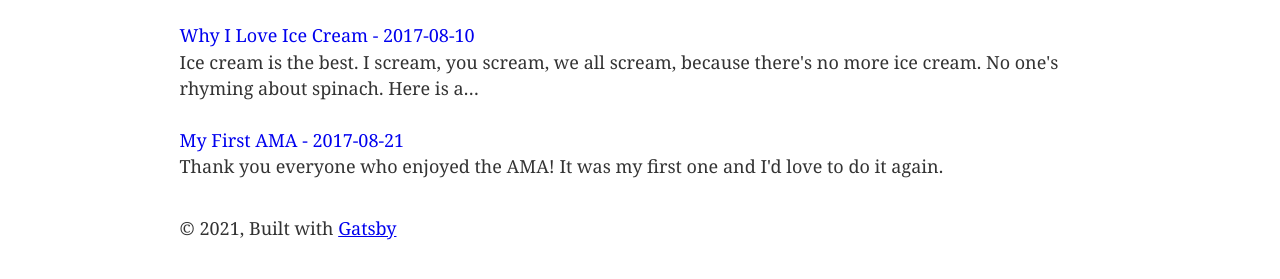
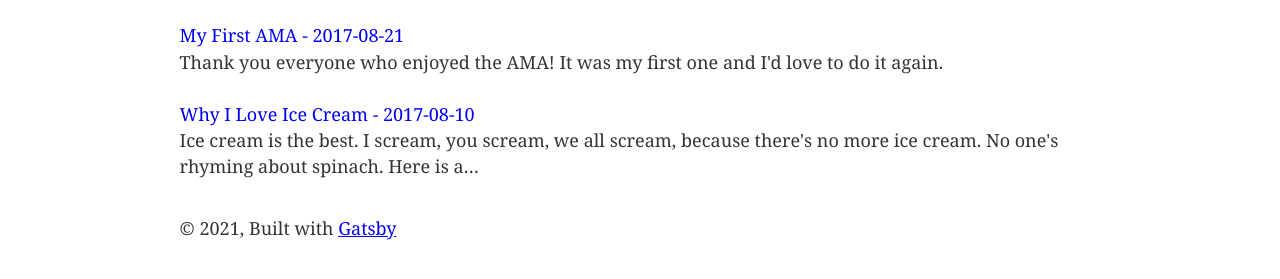
Before and after one commit to xavigu/Gatsby-blog, a Gatsby site: page / in a window 1280 px wide. Shown: the part 171-450 px from the top of the page. Built offline with nearby package versions, Linux system fonts and the light colour scheme; Gatsby itself is replaced by a stand-in of ours.

Commit message:
Sort posts ordering the first post like the newer

```diff
--- a/src/pages/index.js
+++ b/src/pages/index.js
@@ -29,7 +29,7 @@ export default ({ data }) => {
 
 export const query = graphql`
   query{
-    allMarkdownRemark {
+    allMarkdownRemark(sort: { fields: [frontmatter___date], order: DESC }) {
       totalCount
       edges {
         node {
```
